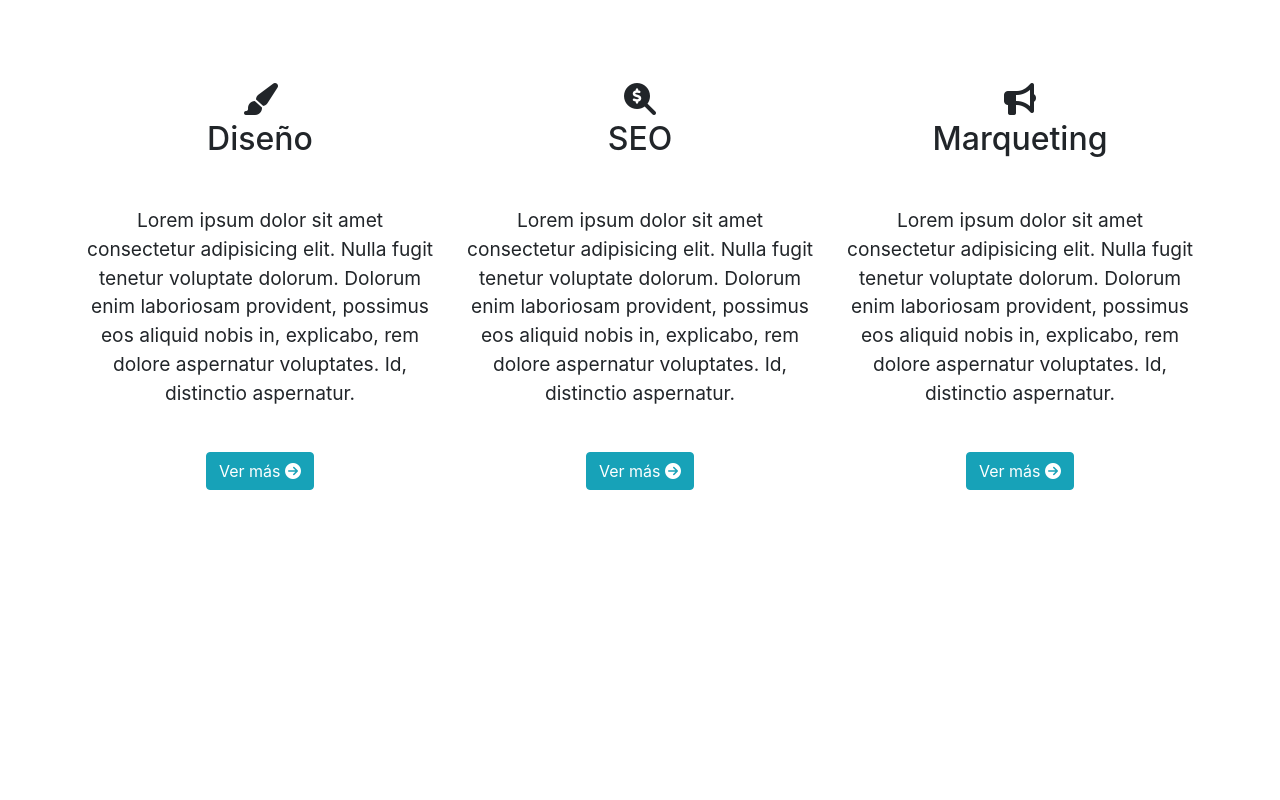
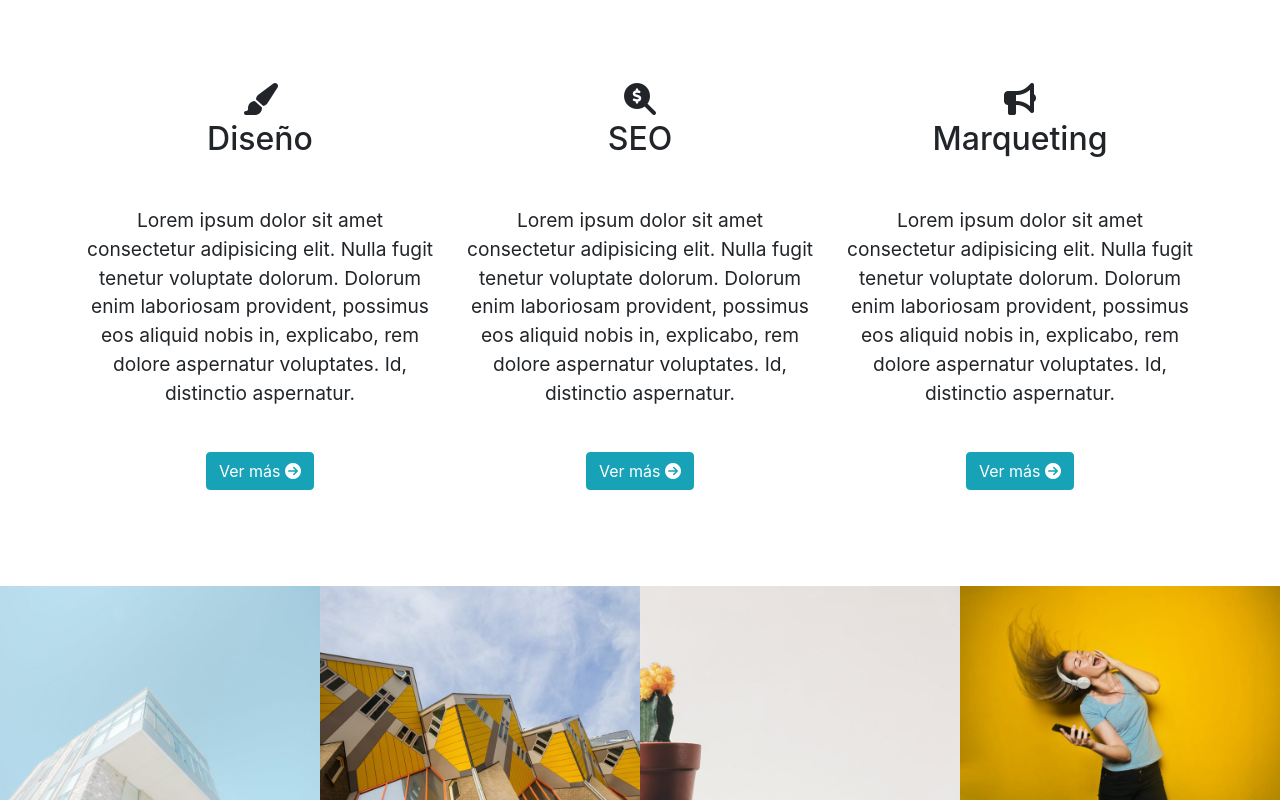
Before and after one commit to Cesar-D/Agencia-digital, a plain HTML site: page index.html in a window 1280 px wide. Shown: the part 1672-2472 px from the top of the page. Before the commit the page ends 2210 px from the top, so only its background shows below. Drawn offline with nearby package versions, Linux system fonts and the light colour scheme.

Commit message:
se agrego la seccion galeria

```diff
--- a/index.html
+++ b/index.html
@@ -113,9 +113,36 @@
             <button class="btn btn-info text-center mb-5">Ver más <i class="fas fa-arrow-circle-right"></i></button>
           </div>
         </div>
-
       </div>
     </section>
+
+    <!-- galeria -->
+    <section id="galeria">
+      <div class="row mt-5 no-gutters">
+        <div class="col-sm-12 col-md-3">
+          <img src="img/pexels-photo-1029615-768x512.jpeg" alt="" class="img-fluid">
+        </div>
+        <div class="col-sm-12 col-md-3">
+          <img src="img/pexels-photo-1152573-768x512.jpeg" alt="" class="img-fluid">
+        </div>
+        <div class="col-sm-12 col-md-3">
+          <img src="img/pexels-photo-403575-768x512.jpeg" alt="" class="img-fluid">
+        </div>
+        <div class="col-sm-12 col-md-3">
+          <img src="img/pexels-photo-761963-768x512.jpeg" alt="" class="img-fluid">
+        </div>
+      </div>
+    </section>
+
+
+
+
+
+
+
+
+
+
     <script src="https://code.jquery.com/jquery-3.6.0.min.js" integrity="sha256-/xUj+3OJU5yExlq6GSYGSHk7tPXikynS7ogEvDej/m4=" crossorigin="anonymous"></script>
     <script src="https://cdnjs.cloudflare.com/ajax/libs/popper.js/1.14.7/umd/popper.min.js" integrity="sha384-UO2eT0CpHqdSJQ6hJty5KVphtPhzWj9WO1clHTMGa3JDZwrnQq4sF86dIHNDz0W1" crossorigin="anonymous"></script>
     <script src="https://stackpath.bootstrapcdn.com/bootstrap/4.3.1/js/bootstrap.min.js" integrity="sha384-JjSmVgyd0p3pXB1rRibZUAYoIIy6OrQ6VrjIEaFf/nJGzIxFDsf4x0xIM+B07jRM" crossorigin="anonymous"></script>
```
